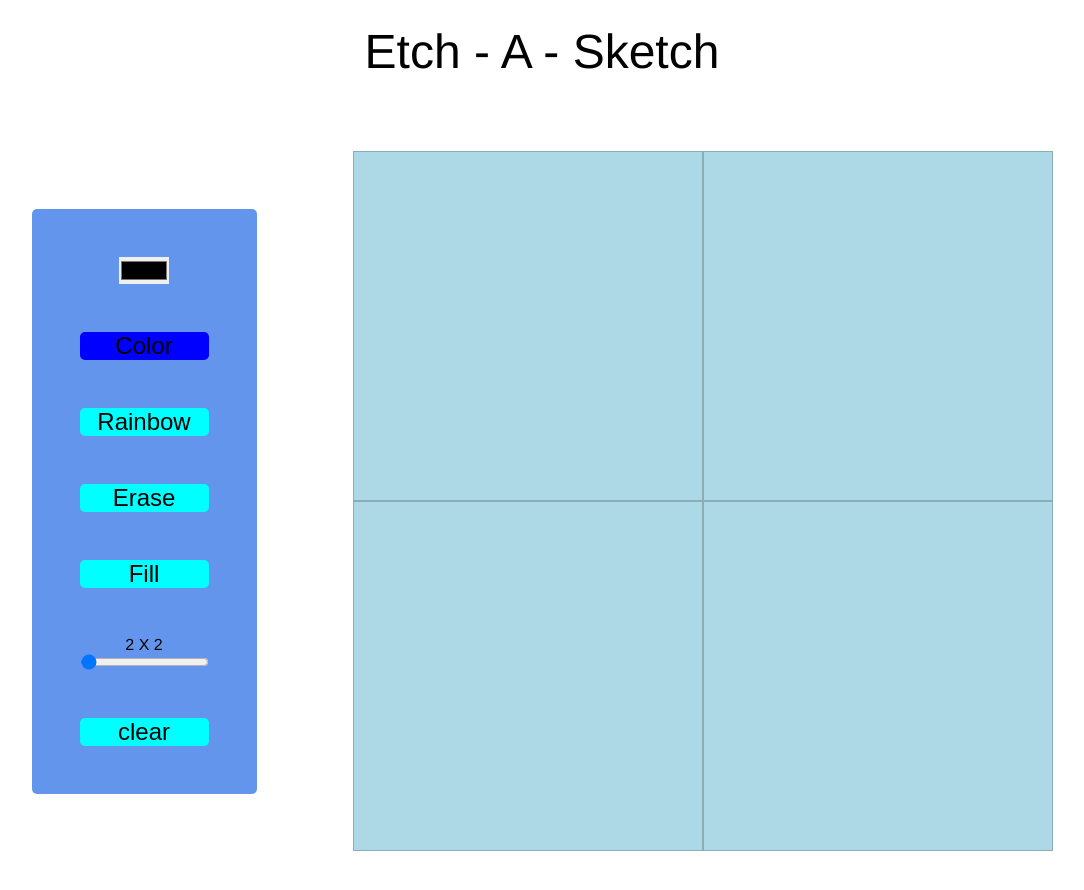
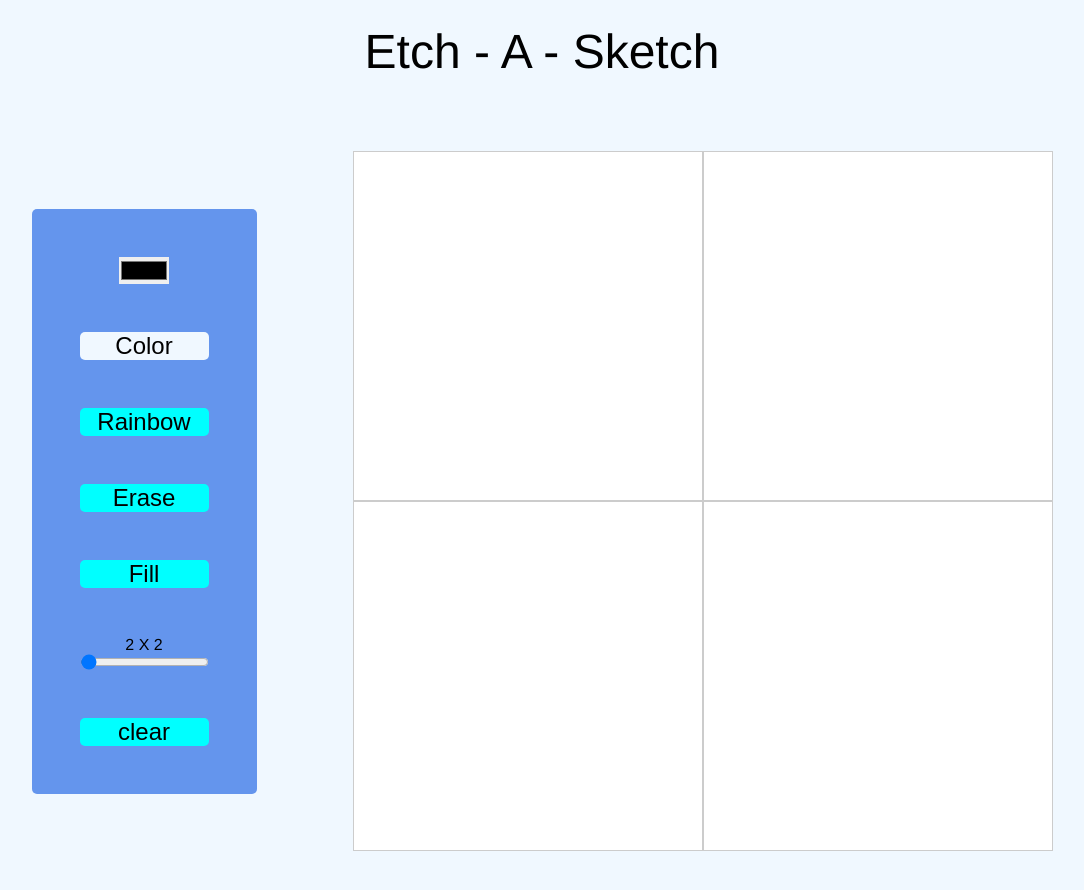
Before and after one commit to Hrma2006/Etch-a-Sketch, a plain HTML site: page index.html in a window 1280 px wide. Shown: the whole page, without its empty margins (98-1182 px from the left). Drawn offline with Linux system fonts and the light colour scheme.

Commit message:
changed the colors a bit

```diff
--- a/style.css
+++ b/style.css
@@ -13,6 +13,7 @@ body {
 		sans-serif;
 }
 .container {
+	background-color: aliceblue;
 	min-height: 100vh;
 	display: flex;
 	flex-direction: column;
@@ -49,7 +50,7 @@ button {
 	height: auto;
 }
 .color{
-	background-color: blue;
+	background-color:aliceblue;
 }
 .size-wrapper {
 	display: flex;
@@ -65,7 +66,7 @@ button {
 	grid-template-columns: repeat(2, 2fr);
 }
 .pixel {
-	background-color: lightblue;
+	background-color: rgb(255, 255, 255);
 	border: .1px solid rgba(0, 0, 0, 0.2);
 	box-sizing: border-box;
 }
```
